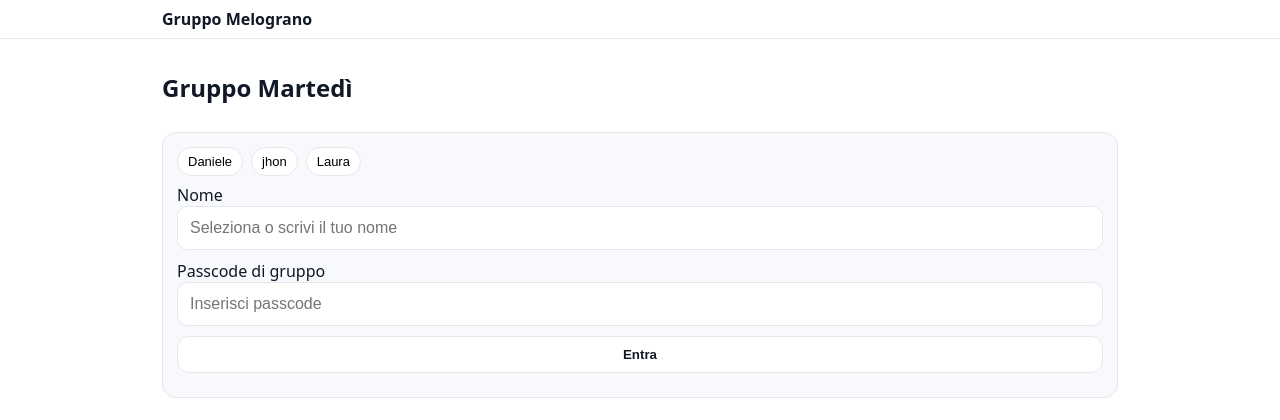
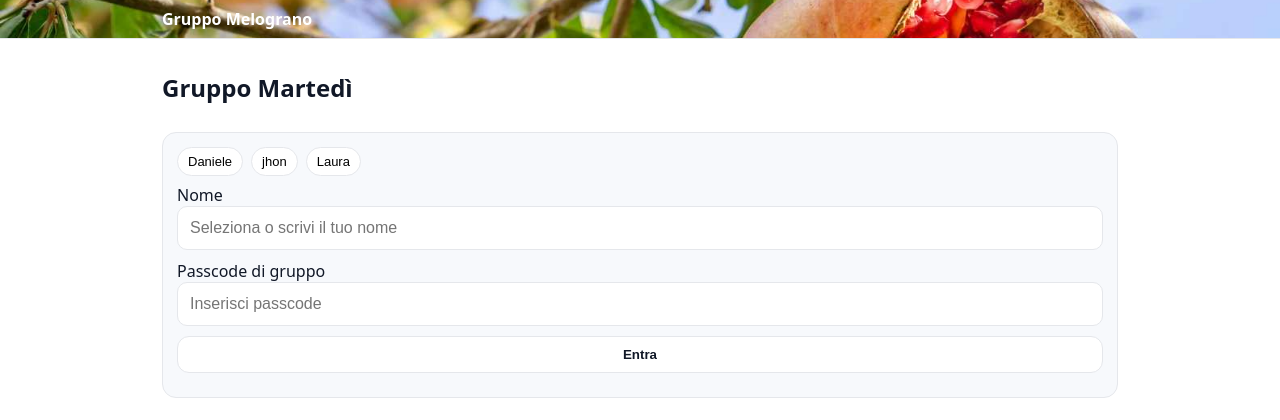
Before and after one commit to DanieleRamacci/app-disp-gruppo, a Flask app: page / in a window 1280 px wide. Shown: the top 420 px of the page. Run offline with Flask 3, Linux system fonts and the light colour scheme.

Commit message:
aggiunto bg

```diff
--- a/templates/index.html
+++ b/templates/index.html
@@ -32,6 +32,17 @@
     .pm-fixedbar{position:sticky;top:0;z-index:999;background:#fff;border-bottom:1px solid var(--bd)}
     .pm-fixedbar-inner{display:flex;align-items:center;justify-content:space-between;gap:10px;padding:8px 12px}
     .pm-fixedbar-title{font-weight:700}
+
+    .pm-fixedbar {
+      position: sticky;
+      top: 0;
+      z-index: 999;
+      background: url("/static/img/header-bg.jpg") no-repeat center center;
+      background-size: cover;
+      border-bottom: 1px solid var(--bd);
+      color: #fff; /* se vuoi testo chiaro sull'immagine */
+    }
+
 
     /* monthbar */
     .pm-monthbar{position:sticky;top:48px;z-index:8;background:#fff;padding:8px;border-bottom:1px solid var(--bd);display:flex;gap:8px;overflow:auto}
```
Also changed, not shown: static/img/header-bg.jpg (added).
